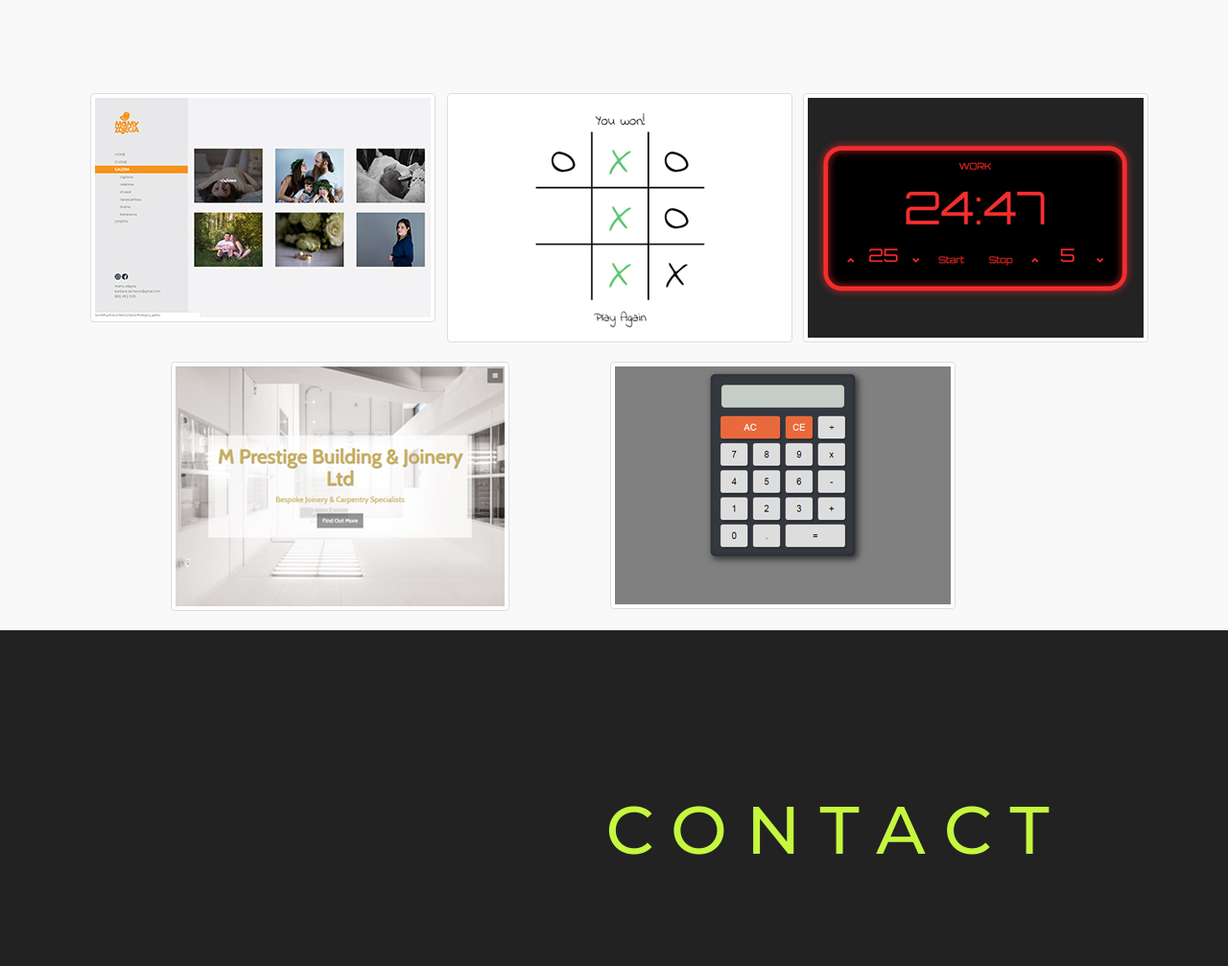
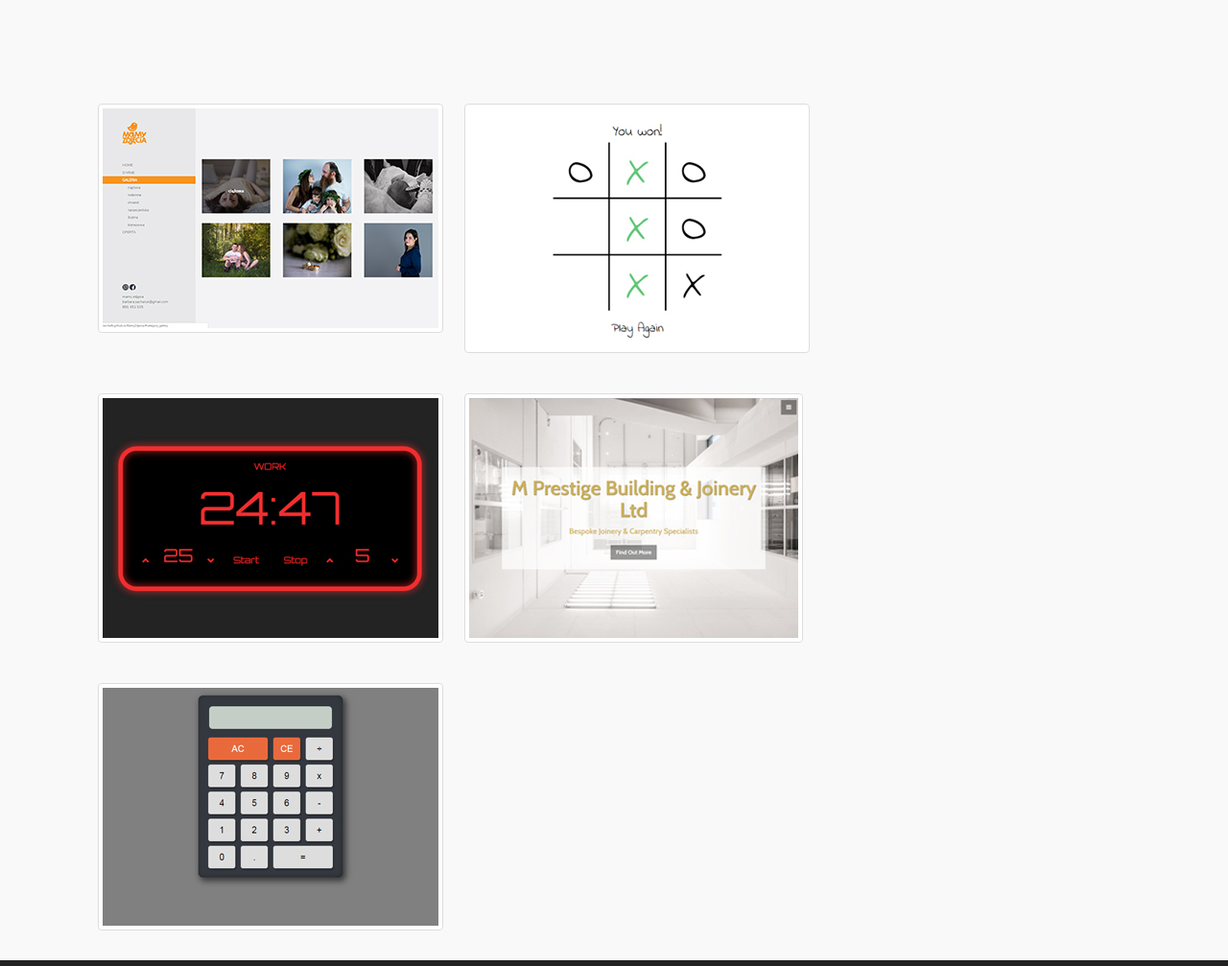
Before and after one commit to marchefk/marchefk.github.io, a plain HTML site: page index.html in a window 1280 px wide. Shown: the part 1050-2057 px from the top of the page at 96% size. Drawn offline with nearby package versions, Linux system fonts and the light colour scheme; a web font is replaced by a local one.

Commit message:
[20] Projects layout

```diff
--- a/index.html
+++ b/index.html
@@ -33,27 +33,27 @@
       <h1 class="projects-title">PROJECTS</h1>
     </div>
     <div class="gallery cf">
-      <div>
+      <div class="gallery-img">
         <a href="https://marchefk.github.io/MamyZdjecia/" target="_blank">
           <img src="/Images/img4.jpg" class="thumbnail img-responsive"/>
         </a>
       </div>
-      <div>
+      <div class="gallery-img">
         <a href="https://codepen.io/marchefk/full/ZeOZoG/" target="_blank">
           <img src="/Images/img1.jpg" class="thumbnail img-responsive"/>
         </a>
       </div>
-      <div>
+      <div class="gallery-img">
         <a href="https://codepen.io/marchefk/full/YNggrr/" target="_blank">
           <img src="/Images/img2.jpg" class="thumbnail img-responsive"/>
         </a>
       </div>
-      <div>
+      <div class="gallery-img">
         <a href="https://marchefk.github.io/mprestige-website/" target="_blank">
           <img src="/Images/img3a.jpg" class="thumbnail img-responsive"/>
         </a>
       </div>
-      <div>
+      <div class="gallery-img">
         <a href="https://codepen.io/marchefk/full/XpPxJK/" target="_blank">
           <img src="/Images/img5.jpg" class="thumbnail img-responsive"/>
         </a>
--- a/master.css
+++ b/master.css
@@ -242,9 +242,13 @@ body {
   display: -webkit-box;
   display: -ms-flexbox;
   display: flex;
-  justify-content: space-evenly;
+  justify-content: flex-start;
    flex-direction: column;
   flex-wrap: wrap;
+}
+
+.gallery-img {
+  padding: 1%;
 }
 
 .gallery img {
@@ -269,8 +273,8 @@ body {
   }
   .gallery {
     flex-direction: row;
-    margin-left: -10%;
-    margin-right: -10%;
+    margin-left: -8%;
+    margin-right: -8%;
   }
 }
 
```
